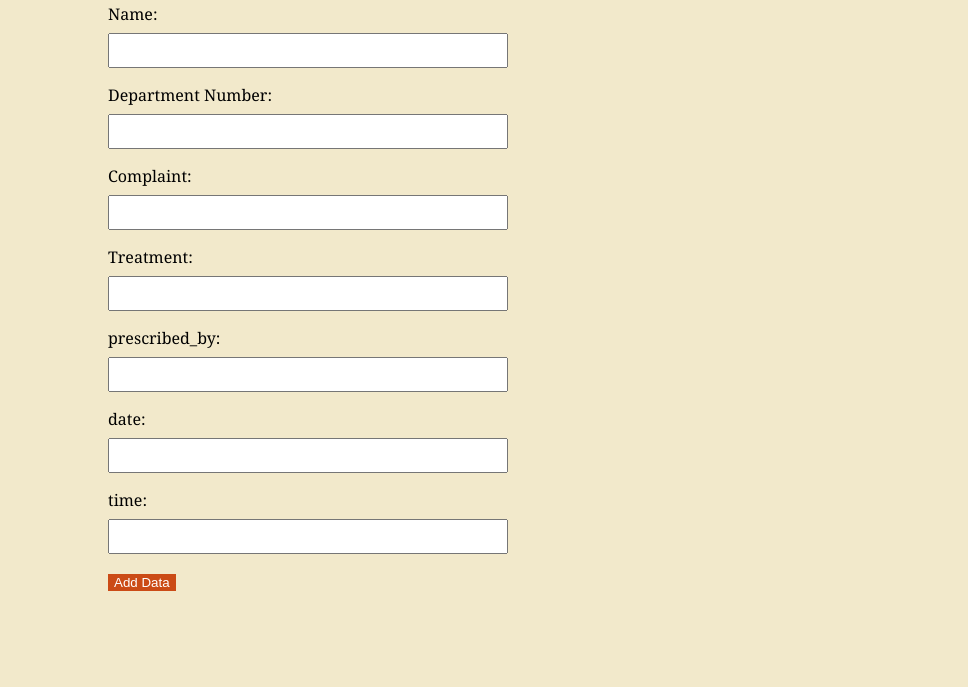
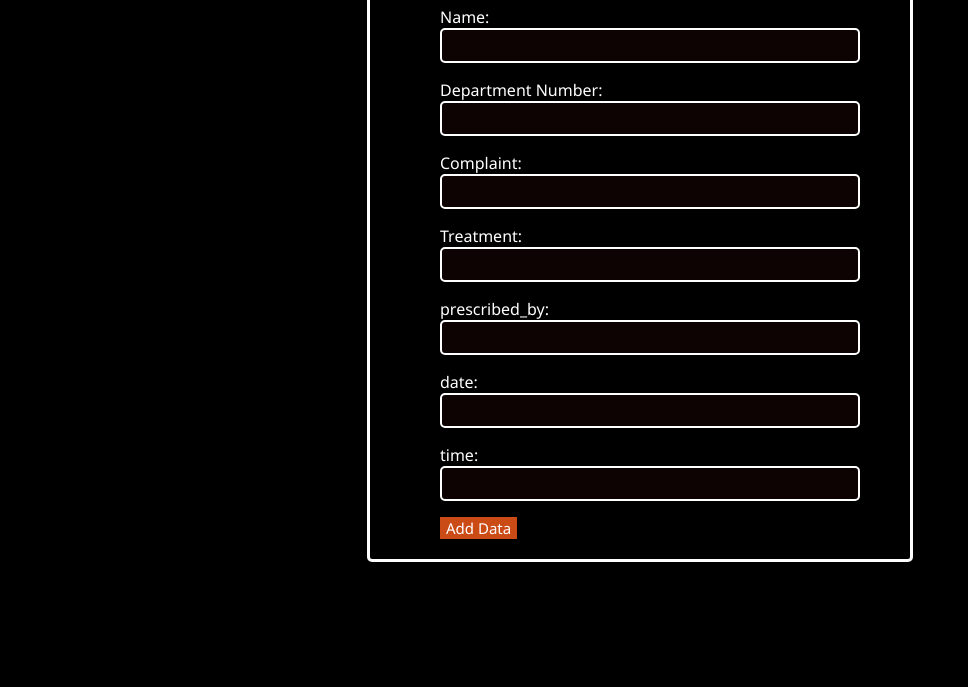
Before and after one commit to yashwanth535/patient-prescription-backend, a website: page public/index.html in a window 1280 px wide. Shown: the part 113-800 px from the top of the page, without its empty margins (0-968 px from the left). Drawn offline with Linux system fonts and the light colour scheme.

Commit message:
sytle change

```diff
--- a/public/index.html
+++ b/public/index.html
@@ -2,13 +2,33 @@
 <html lang="en">
 <head>
   <title>Add patient details </title>
+  <meta charset="UTF-8">
+  <meta name="viewport" content="width=device-width initial-scale=1.0">
+  <link rel="stylesheet" href="style.css">
 
 </head>
-<style>
+<!-- <style>
+
+div{
+
+  background-color:black;
+  border-style:solid;
+  border-collapse: collapse;
+  border-radius:5px;
+  border-color: white;
+  margin:0 auto;
+
+  max-width: 500px;
+  position:relative;
+  padding:20px;
+  padding-top:0px;
+  margin-top:30px;
+
+}
 body {
-  font-family: 'Georgia', serif;
-  background-color: #f2e9cb;
-  color: #657b83;
+  font-family:'Segoe UI', Tahoma, Geneva, Verdana, sans-serif;
+  background-color:black;
+
 }
 
 h1 {
@@ -19,30 +39,41 @@ h1 {
 }
 
 form {
+  margin:0 auto;
   position: relative;
-  padding-top: 30px;
-  padding-left: 100px;
   max-width: 400px;
-  margin-bottom: 0px;
-  color: #93a1a1;
-
-
 }
 
 label {
-  display: block;
-  color: #000;
-  margin-bottom: 8px;
+  /* border-color:#fff;
+  border-style: solid;
+  border-radius: 5px; */
+  /* padding:0 ; */
+
+
+  color:#fff;
 }
 
-input[type="text"] {
+input {
+  background-color: #0d0303;
+  color:black;
   width: 100%;
   padding: 8px;
   margin-bottom: 16px;
-  box-sizing: border-box;
+  border-style:solid;
+  border-radius: 5px;
+  border-color:#ffff;
+  /* box-sizing: border-box; */
+}
+
+input:hover{
+  padding: 10px;
 }
 
 button {
+  font-size: 15px;
+  font-family: 'Segoe UI', Tahoma, Geneva, Verdana, sans-serif;
+  size: 200px;
   background-color: #cb4b16;
 
   color: #fff;
@@ -51,21 +82,22 @@ button {
 
 button:hover {
   background-color: #e3d7d7;
-  border: 2px solid #93a1a1;
-  color:#0d0303;
+  border: 2px solid #f7fcfc;
+  color:#1a1818;
 }
 
-@media only screen and (max-width: 768px) {
+/* @media only screen and (max-width: 768px) {
   main, input, button {
     width: 90%;
   }
-}
+} */
 
-</style>
+</style> -->
 <body>
-<h1>Add patient data</h1>
 
-<form id="addDataForm">
+<div>
+  <h1 style="text-align:center;color:white;font-family:'Segoe UI', Tahoma, Geneva, Verdana, sans-serif;">Add patient data</h1>
+<form id="addDataForm" >
   <label for="nameInputtt">Name:</label>
   <input type="text" id="nameInput" name="name" required>
 
@@ -89,7 +121,7 @@ button:hover {
 
   <button type="submit">Add Data</button>
 </form>
-
+</div>
 <script>
 document.getElementById('addDataForm').addEventListener('submit', function (event) {
   event.preventDefault();
--- a/public/style.css
+++ b/public/style.css
@@ -1,7 +1,24 @@
+
+div{
+
+  background-color:black;
+  border-style:solid;
+  border-collapse: collapse;
+  border-radius:5px;
+  border-color: white;
+  margin:0 auto;
+
+  max-width: 500px;
+  position:relative;
+  padding:20px;
+  padding-top:0px;
+  margin-top:30px;
+
+}
 body {
-  font-family: 'Georgia', serif;
-  background-color: #f2e9cb;
-  color: #657b83;
+  font-family:'Segoe UI', Tahoma, Geneva, Verdana, sans-serif;
+  background-color:black;
+
 }
 
 h1 {
@@ -12,31 +29,41 @@ h1 {
 }
 
 form {
+  margin:0 auto;
   position: relative;
-  #background-color: #c41a1a;
-  padding-top: 30px;
-  padding-left: 100px;
   max-width: 400px;
-  margin-bottom: 0px;
-  color: #93a1a1;
-
-
 }
 
 label {
-  display: block;
-  color: #000;
-  margin-bottom: 8px;
+  /* border-color:#fff;
+  border-style: solid;
+  border-radius: 5px; */
+  /* padding:0 ; */
+
+
+  color:#fff;
 }
 
-input[type="text"] {
+input {
+  background-color: #0d0303;
+  color:black;
   width: 100%;
   padding: 8px;
   margin-bottom: 16px;
-  box-sizing: border-box;
+  border-style:solid;
+  border-radius: 5px;
+  border-color:#ffff;
+  /* box-sizing: border-box; */
+}
+
+input:hover{
+  padding: 10px;
 }
 
 button {
+  font-size: 15px;
+  font-family: 'Segoe UI', Tahoma, Geneva, Verdana, sans-serif;
+  size: 200px;
   background-color: #cb4b16;
 
   color: #fff;
@@ -45,6 +72,12 @@ button {
 
 button:hover {
   background-color: #e3d7d7;
-  border: 2px solid #93a1a1;
-  color:#0d0303;
+  border: 2px solid #f7fcfc;
+  color:#1a1818;
 }
+
+/* @media only screen and (max-width: 768px) {
+  main, input, button {
+    width: 90%;
+  }
+} */
--- /dev/null
+++ b/public/style1.css
@@ -0,0 +1,50 @@
+body {
+  font-family: 'Georgia', serif;
+  background-color: #f2e9cb;
+  color: #657b83;
+}
+
+h1 {
+
+  font-family: 'Georgia', serif;
+  color: #0e0e0e;
+  border: #0d0303;
+}
+
+form {
+  position: relative;
+  #background-color: #c41a1a;
+  padding-top: 30px;
+  padding-left: 100px;
+  max-width: 400px;
+  margin-bottom: 0px;
+  color: #93a1a1;
+
+
+}
+
+label {
+  display: block;
+  color: #000;
+  margin-bottom: 8px;
+}
+
+input[type="text"] {
+  width: 100%;
+  padding: 8px;
+  margin-bottom: 16px;
+  box-sizing: border-box;
+}
+
+button {
+  background-color: #cb4b16;
+
+  color: #fff;
+  border: none;
+}
+
+button:hover {
+  background-color: #e3d7d7;
+  border: 2px solid #93a1a1;
+  color:#0d0303;
+}
```
